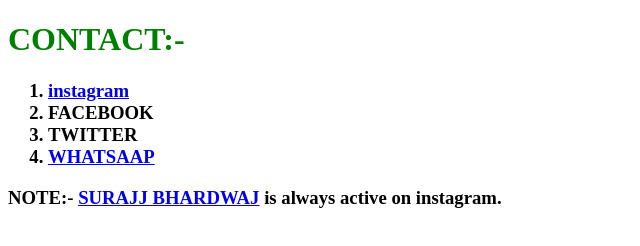
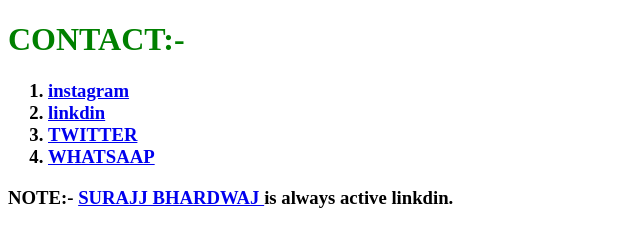
Before and after one commit to SurajjBhardwaj/the-first-one, a plain HTML site: page contact1.html in a window 1280 px wide. Shown: the whole page, without its empty margins (0-640 px from the left). Drawn offline with Linux system fonts and the light colour scheme.

Commit message:
added change in contact.html

```diff
--- a/contact1.html
+++ b/contact1.html
@@ -13,15 +13,19 @@
         <li>
           <a href="https://www.instagram.com/surajjbhardwaj/">instagram </a>
         </li>
-        <li>FACEBOOK</li>
-        <li>TWITTER</li>
+        <li>
+          <a href="https://www.linkedin.com/in/suraj-pandey-399a3222a/">
+            linkdin
+          </a>
+        </li>
+        <li><a href="https://twitter.com/Surajjbhardwajj"> TWITTER </a></li>
         <li><a href="https://wa.me/917079533373">WHATSAAP</a></li>
       </h3>
     </ol>
     <h3>
       NOTE:-
-      <a href="https://www.instagram.com/surajjbhardwaj/">SURAJJ BHARDWAJ</a> is
-      always active on instagram.
+      <a href="https://www.linkedin.com/in/suraj-pandey-399a3222a/">SURAJJ BHARDWAJ <a href=""></a> is
+      always active   linkdin.
     </h3>
   </body>
 </html>
```
